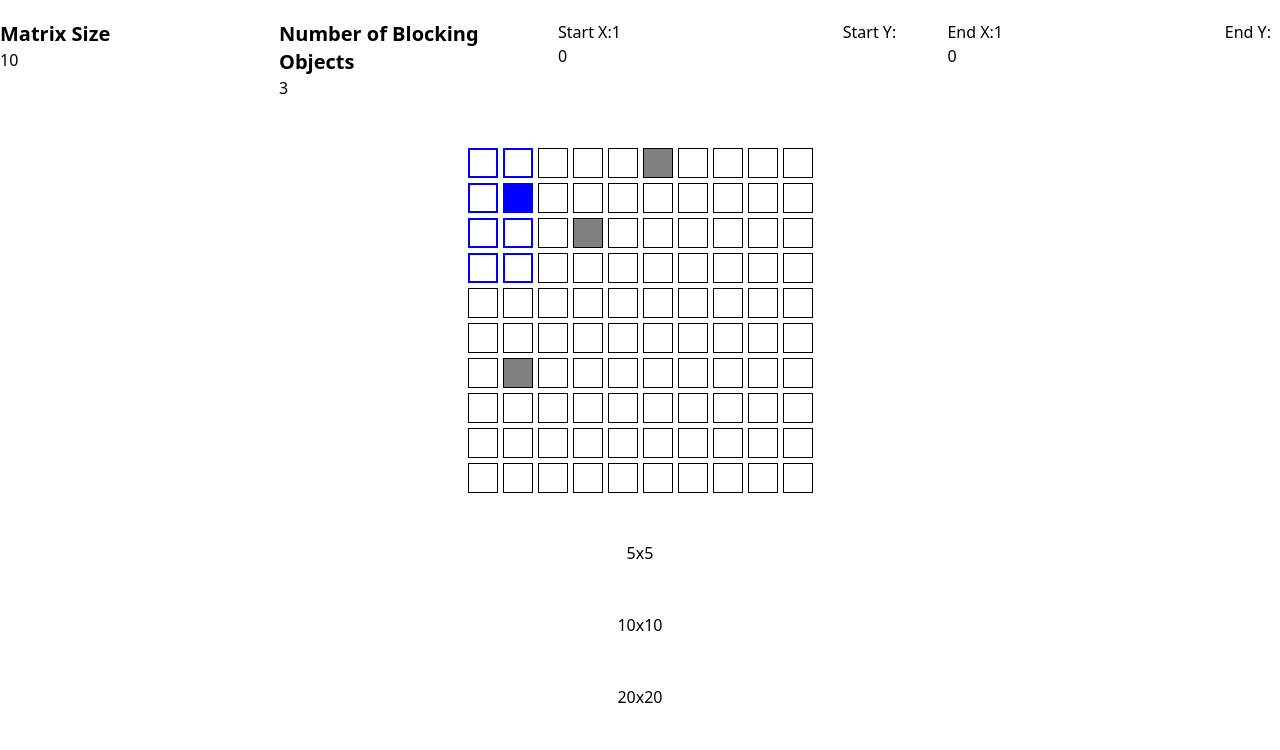
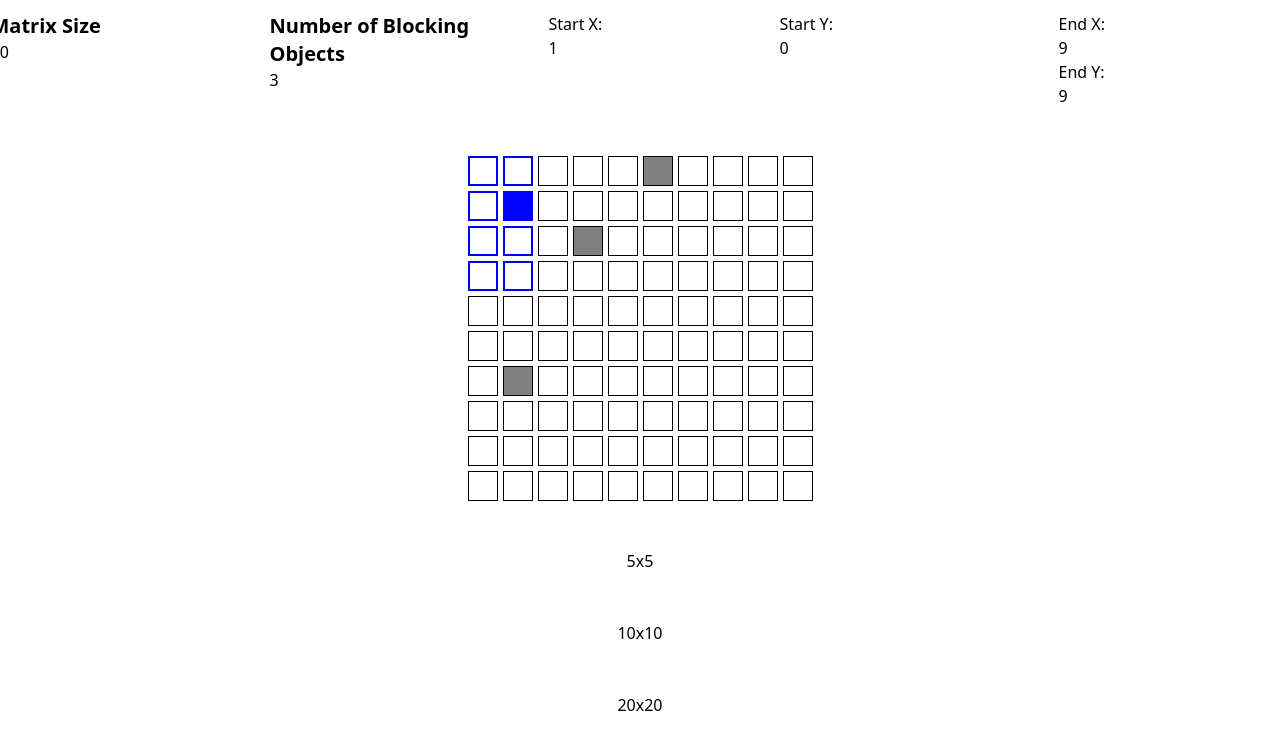
Before and after one commit to StrahinjaWebDev/Moving-Objects-Game, a React (Vite) app: page / in a window 1280 px wide. Shown: the top 750 px of the page. Built offline with nearby package versions, Linux system fonts and the light colour scheme.

Commit message:
fixing end coordinates input value

```diff
--- a/src/Matrix.tsx
+++ b/src/Matrix.tsx
@@ -4,7 +4,7 @@ import { BiObjectsVerticalBottom } from "react-icons/bi";
 import { MdOutlineStart } from "react-icons/md";
 import { GiFinishLine } from "react-icons/gi";
 
-//! TODO: SET START AND END COORDINATES CORRECTLY in input  !!!
+//! TODO: SET START CORRECTLY in input  !!!
 
 //! TODO: HANDLE CLICK CHANGES OBJECT IN EVERY MATRIX SIZE IT SHOULD
 //! ON 5X5 CHANGE ONLY IF MATRIX SIZE === 5 ON 10X10 === 10 SIZE ETC.
@@ -240,7 +240,7 @@ function Matrix() {
           <p className="font-bold text-xl">Number of Blocking Objects</p>
           <input type="number" value={numberOfBlockingObjects} onChange={(e) => setNumberOfBlockingObjects(parseInt(e.target.value))} />
         </div>
-        <div>
+        <div className="flex flex-row">
           <label>
             Start X:
             <input type="number" value={startCoordinates[0]} onChange={handleStartXChange} />
@@ -254,11 +254,11 @@ function Matrix() {
         <div>
           <label>
             End X:
-            <input type="number" value={startCoordinates[0]} onChange={handleEndXChange} />
+            <input type="number" value={endCoordinates[0]} onChange={handleEndXChange} />
           </label>
           <label>
             End Y:
-            <input type="number" value={startCoordinates[1]} onChange={handleEndYChange} />
+            <input type="number" value={endCoordinates[1]} onChange={handleEndYChange} />
           </label>
         </div>
       </div>
```
